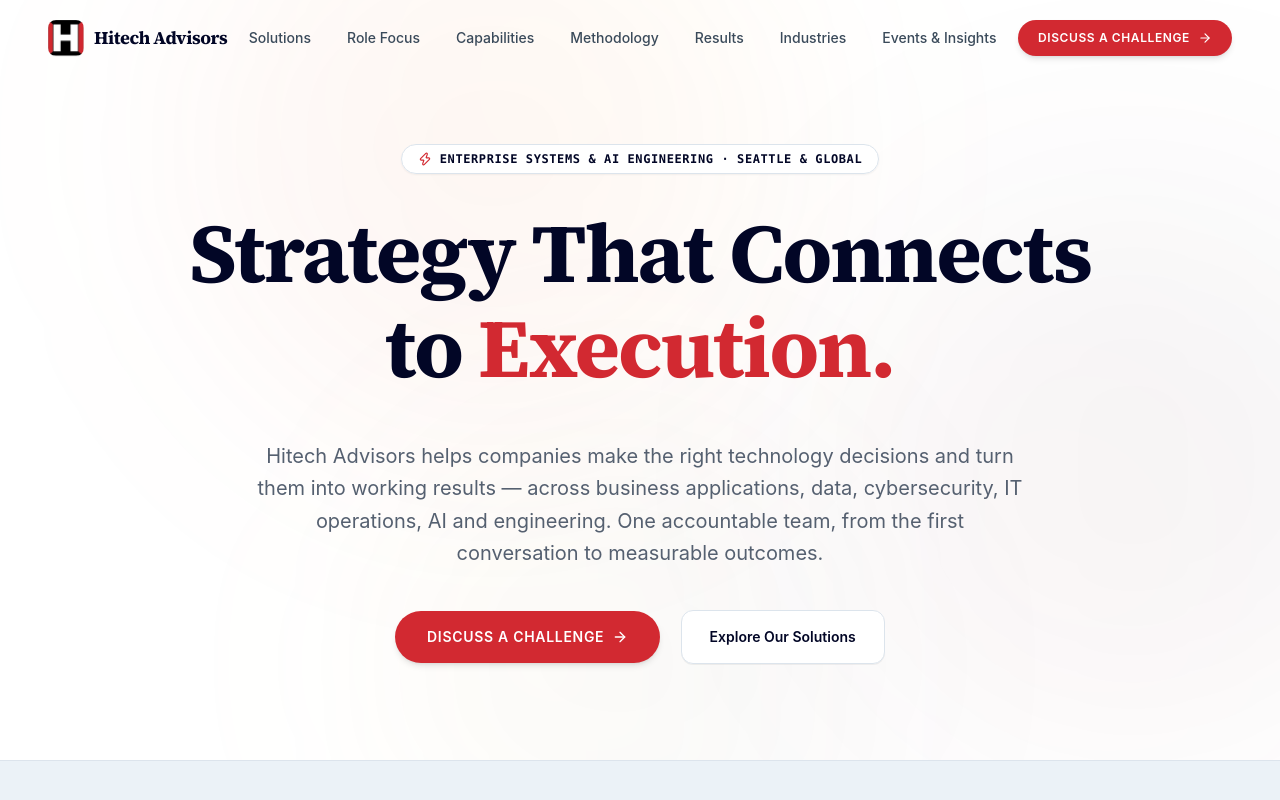
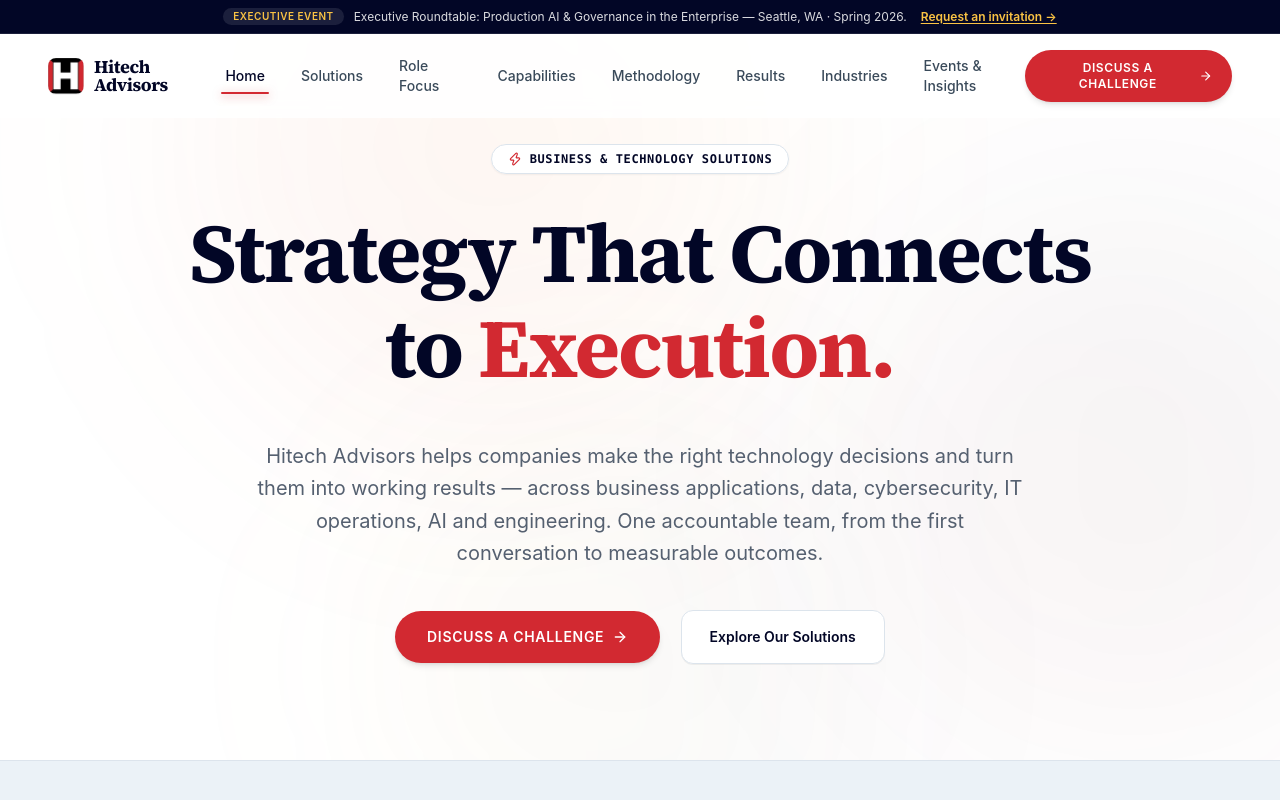
Before and after one commit to mithrakhanth5/httpshitechadvisors, a React (Vite) app: page / in a window 1280 px wide. Shown: the top 800 px of the page. Built offline with nearby package versions, Linux system fonts and the light colour scheme.

Commit message:
feat: restore Home navigation tab with locked active indicator, add Section 8.1 announcement banner, and align eyebrow copy

```diff
--- a/src/components/layout/Navbar.tsx
+++ b/src/components/layout/Navbar.tsx
@@ -40,6 +40,7 @@ export const Navbar: React.FC<NavbarProps> = ({ onOpenDiscuss }) => {
   }, []);
 
   const navLinks = [
+    { label: 'Home', path: '/' },
     { label: 'Solutions', path: '/solutions' },
     { label: 'Role Focus', path: '/role-focus' },
     { label: 'Capabilities', path: '/capabilities' },
@@ -54,8 +55,8 @@ export const Navbar: React.FC<NavbarProps> = ({ onOpenDiscuss }) => {
       ref={navRef}
       className={`fixed top-0 left-0 right-0 z-40 transition-all duration-300 ${
         isScrolled
-          ? 'bg-white/85 backdrop-blur-md shadow-sm border-b border-[#DCE4EC] py-3.5'
-          : 'bg-transparent py-5'
+          ? 'bg-white/92 backdrop-blur-md shadow-sm border-b border-[#DCE4EC]'
+          : 'bg-white/85 backdrop-blur-sm'
       }`}
     >
       {/* Interactive Global Scroll Reading Progress Bar */}
@@ -66,7 +67,27 @@ export const Navbar: React.FC<NavbarProps> = ({ onOpenDiscuss }) => {
         />
       </div>
 
-      <div className="w-full px-6 sm:px-10 lg:px-12 flex items-center justify-between">
+      {/* Top Announcement Bar per Section 8.1 (Only when event is upcoming) */}
+      {!isScrolled && (
+        <div className="w-full bg-[#020626] text-white text-xs py-2 px-6 border-b border-white/10 hidden md:flex items-center justify-between transition-all duration-300">
+          <div className="flex items-center gap-2.5 mx-auto">
+            <span className="font-semibold text-[#FAC344] uppercase tracking-wider text-[10px] bg-white/10 px-2.5 py-0.5 rounded-full">
+              Executive Event
+            </span>
+            <span className="text-white/85">
+              Executive Roundtable: Production AI &amp; Governance in the Enterprise &mdash; Seattle, WA &middot; Spring 2026.
+            </span>
+            <button
+              onClick={onOpenDiscuss}
+              className="text-[#FAC344] hover:text-white font-semibold underline underline-offset-2 ml-1 cursor-pointer transition-colors"
+            >
+              Request an invitation &rarr;
+            </button>
+          </div>
+        </div>
+      )}
+
+      <div className="w-full px-6 sm:px-10 lg:px-12 flex items-center justify-between py-3.5">
         {/* Brand Logo Monogram */}
         <Link
           to="/"
@@ -80,7 +101,7 @@ export const Navbar: React.FC<NavbarProps> = ({ onOpenDiscuss }) => {
         </Link>
 
         {/* Desktop Nav Links with Synchronized Red Locked Indicator */}
-        <nav className="hidden lg:flex items-center gap-7" aria-label="Primary Navigation">
+        <nav className="hidden lg:flex items-center gap-6 xl:gap-7" aria-label="Primary Navigation">
           {navLinks.map((link) => {
             const isActive = location.pathname === link.path;
             return (
@@ -130,17 +151,6 @@ export const Navbar: React.FC<NavbarProps> = ({ onOpenDiscuss }) => {
       {isMobileOpen && (
         <div className="lg:hidden bg-white/95 backdrop-blur-xl border-b border-[#DCE4EC] px-6 py-6 space-y-4 shadow-xl animate-in slide-in-from-top-4 duration-300">
           <nav className="flex flex-col space-y-2">
-            <Link
-              to="/"
-              onClick={() => setIsMobileOpen(false)}
-              className={`text-base font-semibold transition-colors py-2 px-3 rounded-xl flex items-center justify-between ${
-                location.pathname === '/'
-                  ? 'bg-[#D22931]/10 text-[#D22931] border-l-4 border-[#D22931]'
-                  : 'text-[#020626] hover:text-[#D22931] hover:bg-[#EBF2F7]'
-              }`}
-            >
-              <span>Home Overview</span>
-            </Link>
             {navLinks.map((link) => {
               const isActive = location.pathname === link.path;
               return (
--- a/src/components/sections/HeroSection.tsx
+++ b/src/components/sections/HeroSection.tsx
@@ -71,11 +71,11 @@ export const HeroSection: React.FC<HeroSectionProps> = ({ onOpenDiscuss }) => {
       </div>
 
       <div className="relative z-10 max-w-[1240px] mx-auto px-6 sm:px-10 flex flex-col items-center">
-        {/* Eyebrow Pill - Sleek High-Tech Badge */}
+        {/* Eyebrow Pill - Sleek High-Tech Badge per Section 8.1 */}
         <div className="hero-eyebrow inline-flex items-center gap-2 px-4 py-1.5 rounded-full bg-white/95 border border-[#DCE4EC] shadow-xs mb-8 backdrop-blur-md">
           <Zap className="w-3.5 h-3.5 text-[#D22931]" />
           <span className="text-xs font-mono font-bold uppercase tracking-wider text-[#020626]">
-            Enterprise Systems &amp; AI Engineering &middot; Seattle &amp; Global
+            Business &amp; Technology Solutions
           </span>
         </div>
 
```
